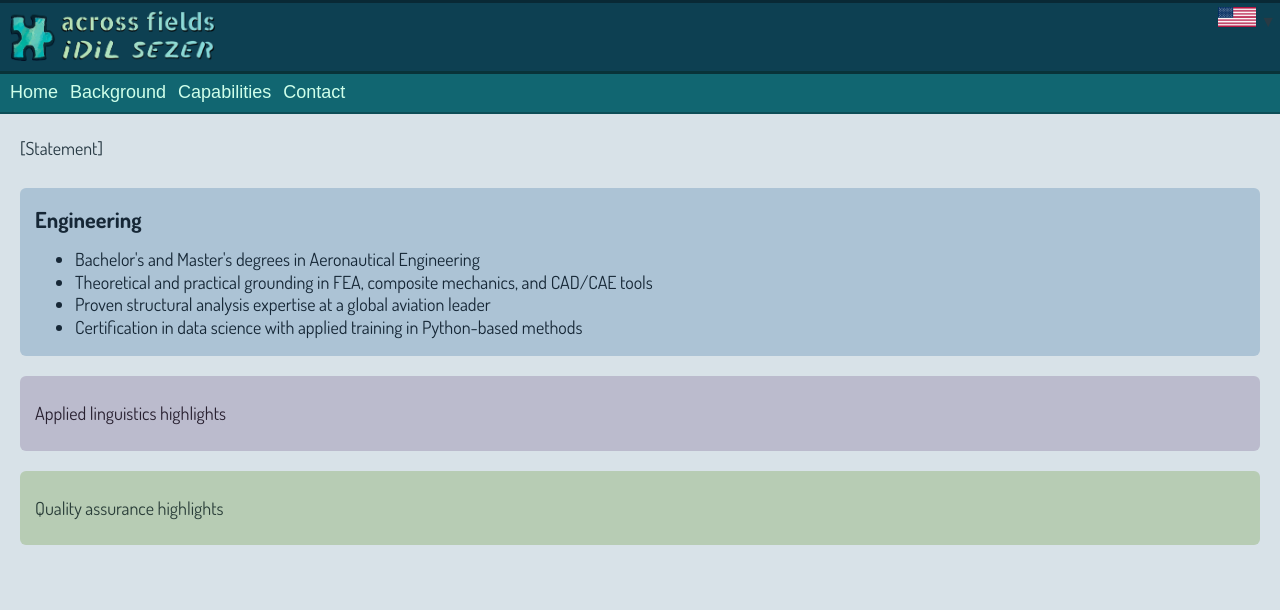
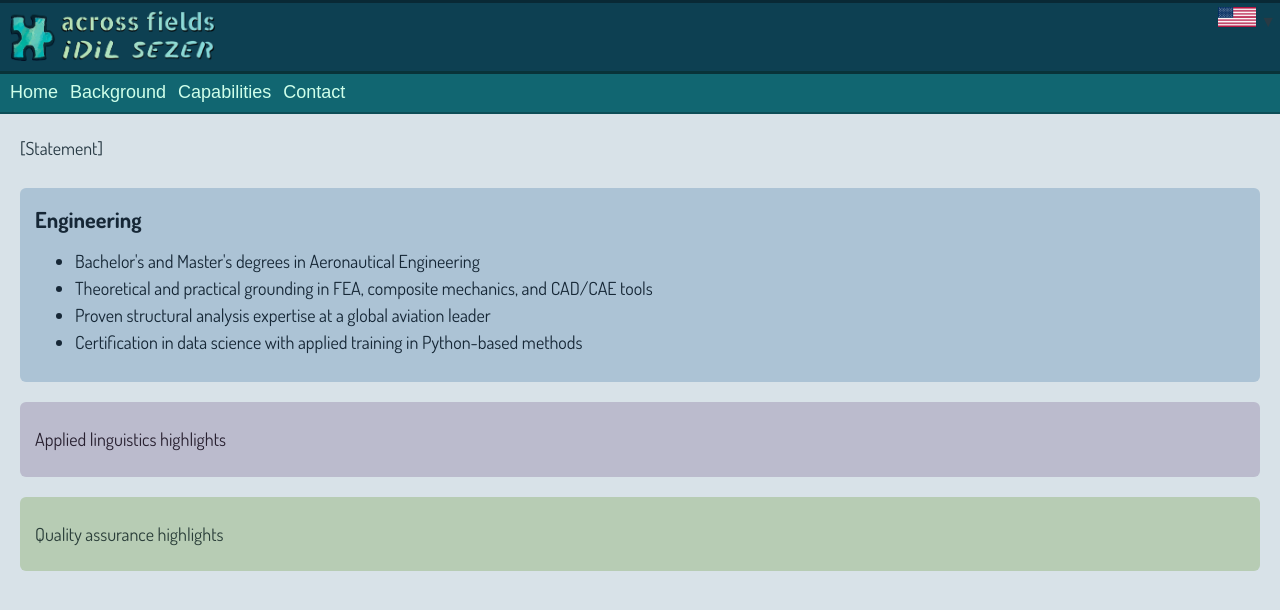
Before and after one commit to acrossfields/idilsezer, a Jekyll site: the page built from en/index.md, in a window 1280 px wide. Shown: the top 610 px of the page. Built offline with Jekyll 4.4.1, drawn with Linux system fonts in a browser that asks for light colours; some web fonts are replaced.

Commit message:
Update index.md

```diff
--- a/en/index.md
+++ b/en/index.md
@@ -9,7 +9,7 @@ permalink: /en/
 
 <div class="content-home eng">
   <p style="font-weight: bold; font-size: 22px; margin-top: 10px; margin-bottom: 15px;">Engineering</p>
-  <ul style="margin-top: 0; margin-bottom: 10px;">
+  <ul style="margin-top: 0; line-height: 1.5;">
     <li>Bachelor's and Master's degrees in Aeronautical Engineering</li>
     <li>Theoretical and practical grounding in FEA, composite mechanics, and CAD/CAE tools</li>
     <li>Proven structural analysis expertise at a global aviation leader</li>
```
